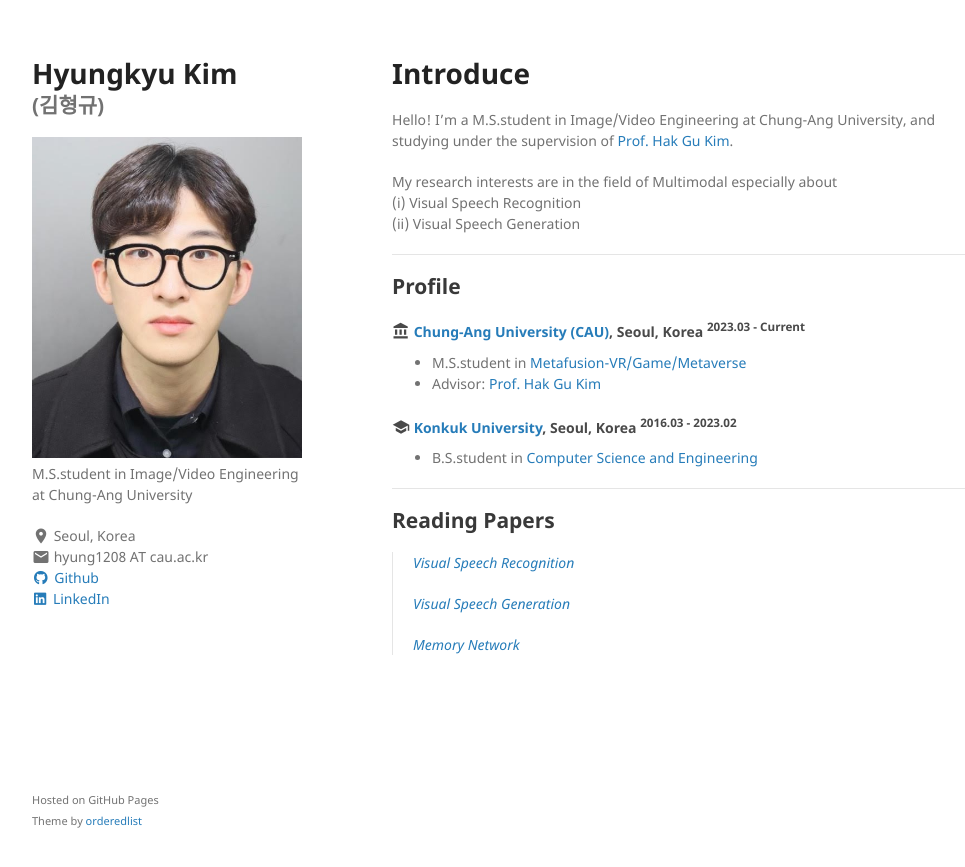
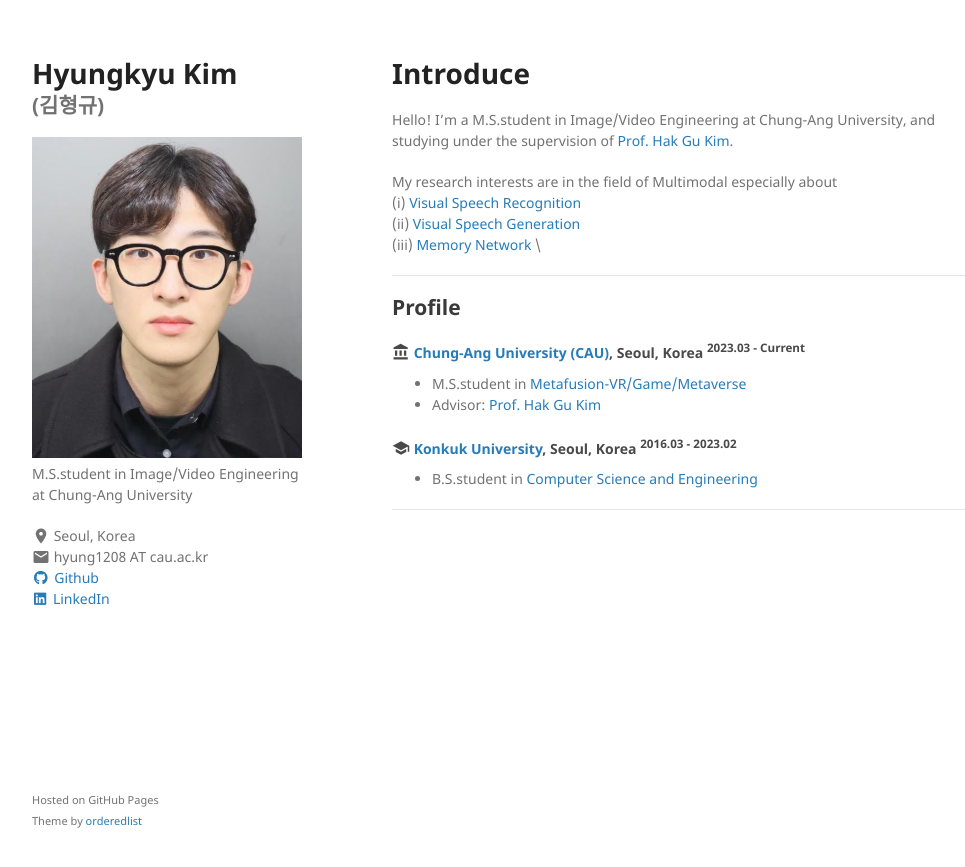
Before and after one commit to kimhyungkyu-1208/HYUNG-KYU-KIM, a Jekyll site: the page built from index.md, in a window 1280 px wide. Shown: the top 867 px of the page, without its empty margins (128-1093 px from the left). Built offline with Jekyll 4.4.1, drawn with Linux system fonts in a browser that asks for light colours; a style sheet for code colours, icons or effects is not loaded; our own code applies the rules of GitHub Pages for plain Markdown files.

Commit message:
Update index.md

```diff
--- a/index.md
+++ b/index.md
@@ -9,8 +9,9 @@ I'm a M.S.student in Image/Video Engineering at Chung-Ang University, and \
 studying under the supervision of [Prof. Hak Gu Kim](https://www.irislab.cau.ac.kr/members/pi).
 
 My research interests are in the field of Multimodal especially about \
-(i) Visual Speech Recognition \
-(ii) Visual Speech Generation
+(i) [Visual Speech Recognition](./another_pages/Visual_Speech_Recognition.html) \
+(ii) [Visual Speech Generation](./another_pages/Visual_Speech_Generation.html) \
+(iii) [Memory Network](./another_pages/Memory_Network.html) \
 
 * * *
 
@@ -35,13 +36,7 @@ My research interests are in the field of Multimodal especially about \
 
 * * *
 
-## Reading Papers
-> [Visual Speech Recognition](./another_pages/Visual_Speech_Recognition.html)
->
-> [Visual Speech Generation](./another_pages/Visual_Speech_Generation.html)
->
-> [Memory Network](./another_pages/Memory_Network.html)
->
+
 <!--- Advisor:-->
 
 <!-- ### Publications -->
```
